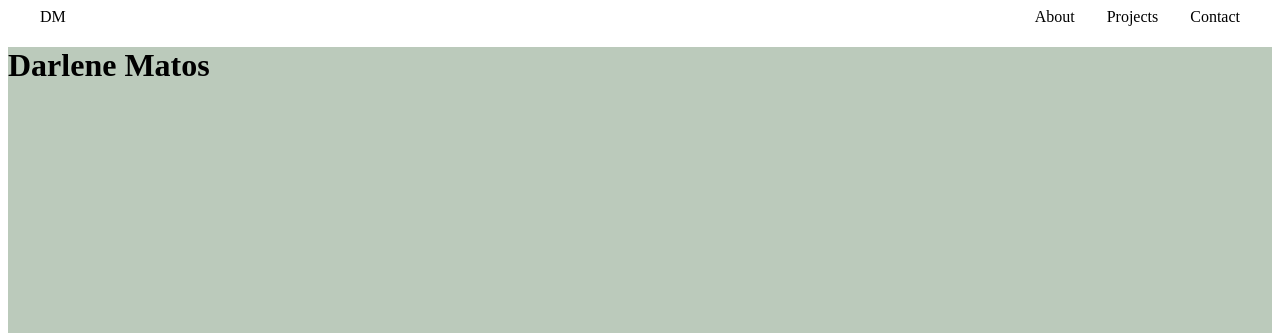
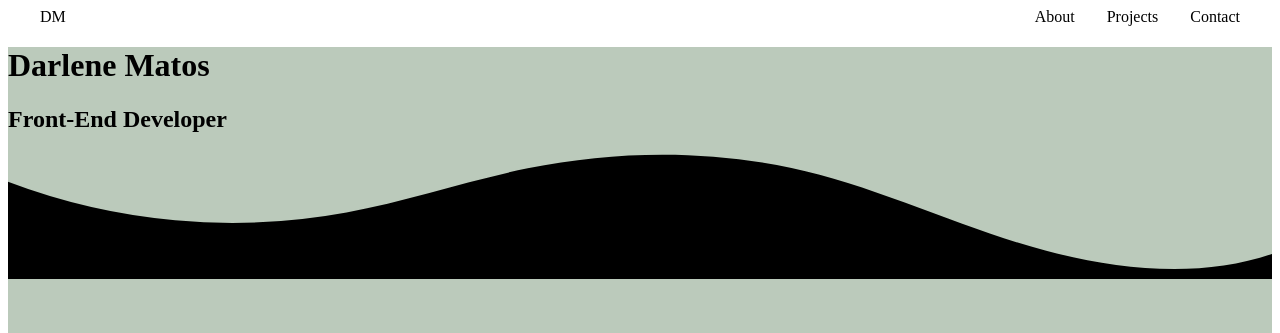
Before and after one commit to darlacodes19/My-Portfolio, a React (Create React App) app in the folder darlas-portfolio/: page / in a window 1280 px wide. Shown: the top 333 px of the page. Built offline with nearby package versions, Linux system fonts and the light colour scheme.

Commit message:
Add SVG wave to landing page

```diff
--- a/darlas-portfolio/src/components/LandingPage.js
+++ b/darlas-portfolio/src/components/LandingPage.js
@@ -2,7 +2,13 @@ const LandingPage = () => {
 
     return (
       <div className="landing-container">
-            <h1> Darlene Matos </h1>
+            <h1 className="landing-name"> Darlene Matos </h1>
+            <h2 className="landing-title"> Front-End Developer</h2>
+            <div class="custom-shape-divider-bottom-1663259355">
+    <svg data-name="Layer 1" xmlns="http://www.w3.org/2000/svg" viewBox="0 0 1200 120" preserveAspectRatio="none">
+        <path d="M985.66,92.83C906.67,72,823.78,31,743.84,14.19c-82.26-17.34-168.06-16.33-250.45.39-57.84,11.73-114,31.07-172,41.86A600.21,600.21,0,0,1,0,27.35V120H1200V95.8C1132.19,118.92,1055.71,111.31,985.66,92.83Z" class="shape-fill"></path>
+    </svg>
+</div>
       </div>
     )
 
```
